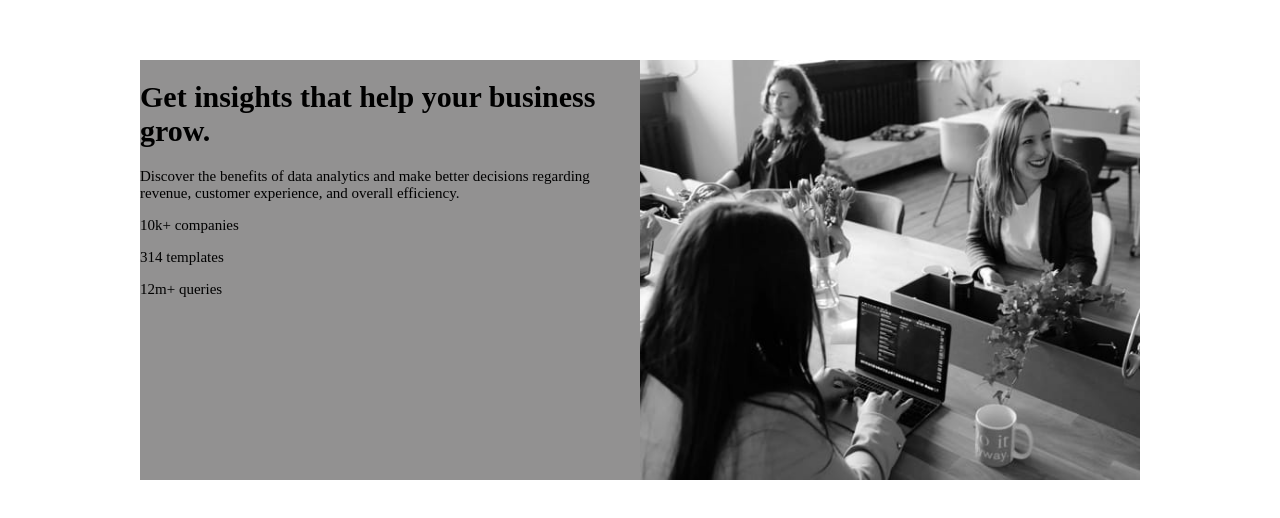
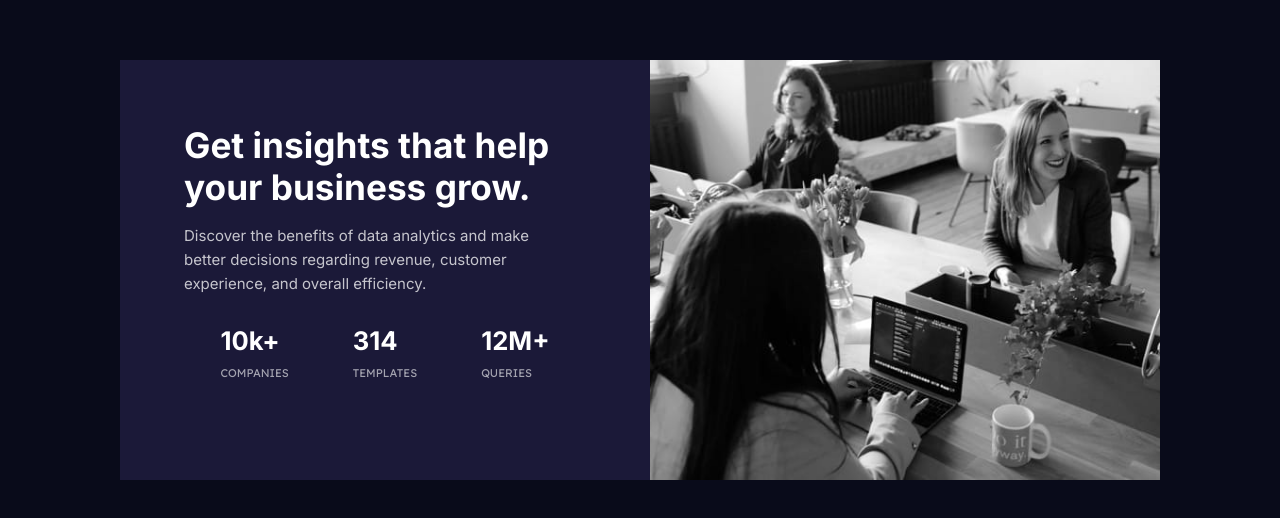
Before and after one commit to agusscript/stats-preview-card-component, a plain HTML site: page index.html in a window 1280 px wide. Shown: the part 130-648 px from the top of the page. Drawn offline with Linux system fonts and the light colour scheme.

Commit message:
Refactor

```diff
--- a/index.html
+++ b/index.html
@@ -12,19 +12,27 @@
 <body>
   <main>
     <div class="container">
-      <div class="content">
-        <h1>Get insights that help your business grow.</h1>
-        <p>Discover the benefits of data analytics and make better decisions regarding revenue, customer
-        experience, and overall efficiency.</p>
-        <p>10k+ companies</p>
-        <p>314 templates</p>
-        <p>12m+ queries</p>
+      <h1 class="title">Get insights that help your business grow.</h1>
+      <p class="description">Discover the benefits of data analytics and make better decisions regarding revenue, customer
+      experience, and overall efficiency.</p>
+      <div class="stats">
+        <div>
+          <p class="num-stat">10k+</p>
+          <p>COMPANIES</p>
+        </div>
+        <div>
+          <p class="num-stat">314</p>
+          <p>TEMPLATES</p>
+        </div>
+        <div>
+          <p class="num-stat">12M+</p>
+          <p>QUERIES</p>
+        </div>
       </div>
+    </div>
       <div class="img-container">
         <img class="desk-img" src="images/image-header-desktop.jpg" alt="girls networking image">
       </div>
-     </div>
-    </div>
   </main>
   <!-- <footer class="attribution">
     <p>Challenge by <a href="https://www.frontendmentor.io/profile/agusscript" target="_blank">Frontend Mentor</a></p>
--- a/styles.css
+++ b/styles.css
@@ -15,26 +15,64 @@ body {
     padding: 0;
     box-sizing: border-box;
     font-size: 15px;
+    background-color: var(--very-dark-blue);
+}
+
+main {
     height: 100vh;
-    width: 100vw;
     display: flex;
     align-items: center;
     justify-content: center;
 }
 
 .container {
-    max-width: 1000px;
+    max-width: 530px;
     height: 420px;
     background-color: rgb(146, 145, 145);
     display: flex;
+    flex-direction: column;
+    background-color: var(--Dark-desaturated-blue);
 }
 
-.content {
-    width: 50%;
+.title {
+    color: var(--White);
+    font-family: 'Inter', sans-serif;
+    font-size: 2.2rem;
+    width: 80%;
+    margin: 4rem 1rem 0 4rem;
+}
+
+.description {
+    font-family: 'Inter', sans-serif;
+    color: var(--Slightly-transparent-white);
+    margin: 1rem 6rem 1rem 4rem;
+    line-height: 1.5rem;
+}
+
+.stats {
+    display: flex;
+    justify-content: center;
+    gap: 4rem;
+    line-height: 0.4rem;
+}
+
+.stats .num-stat {
+    font-size: 1.6rem;
+    color: var(--White);
+    font-weight: bold;
+    font-family: 'Inter', sans-serif;
+}
+
+.stats p {
+    color: var(--Slightly-transparent-white-2);
+    font-size: 0.7rem;
+    font-family: 'Lexend Deca', sans-serif;
+
 }
 
 .img-container {
-    width: 50%;
+    width: 510px;
+    height: 420px;
 }
 
 .desk-img {
```
